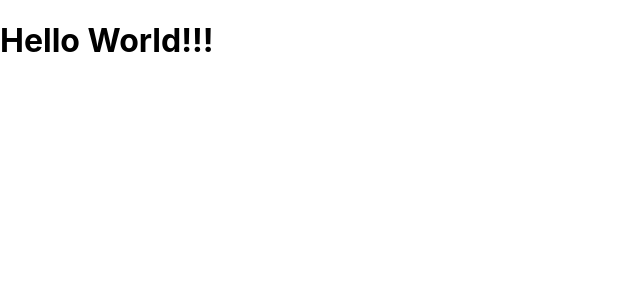
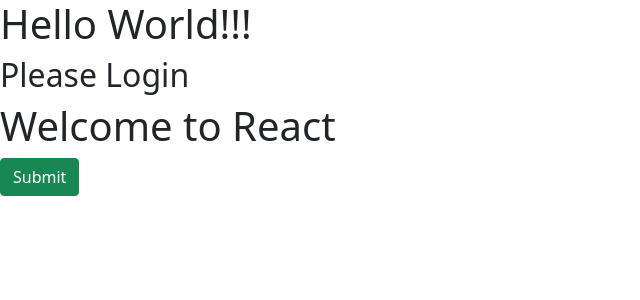
Before and after one commit to dkundra/my-app, a React (Create React App) app: page / in a window 1280 px wide. Shown: the top 300 px of the page, without its empty margins (0-640 px from the left). Built offline with nearby package versions, Linux system fonts and the light colour scheme.

Commit message:
bootstrap tested

```diff
--- a/package.json
+++ b/package.json
@@ -3,9 +3,11 @@
   "version": "0.1.0",
   "private": true,
   "dependencies": {
+    "@material-ui/core": "^4.12.3",
     "@testing-library/jest-dom": "^5.14.1",
     "@testing-library/react": "^11.2.7",
     "@testing-library/user-event": "^12.8.3",
+    "bootstrap": "^5.1.1",
     "react": "^17.0.2",
     "react-dom": "^17.0.2",
     "react-scripts": "4.0.3",
--- /dev/null
+++ b/src/AppBootstrap.js
@@ -0,0 +1,12 @@
+import React from 'react';
+import 'bootstrap/dist/css/bootstrap.min.css';
+
+class AppBootstrap extends React.Component {
+       render() {
+               return(<React.Fragment>
+                       <h1>Welcome to React</h1>
+                       <button className="btn btn-success">Submit</button>
+               </React.Fragment>)
+       }
+}
+export default AppBootstrap;
--- /dev/null
+++ b/src/Login.js
@@ -0,0 +1,19 @@
+import React from 'react';
+
+class Login extends React.Component {
+
+    render() {
+            let element = null;
+            let isLoggedIn = false
+            if(isLoggedIn) {
+                    element = <h2>Welcome Admin</h2>
+             }
+            else {
+                     element = <h2>Please Login</h2>
+            }
+            return (<React.Fragment>
+                    {element}
+            </React.Fragment>)
+    }
+}
+export default Login;
--- a/src/index.js
+++ b/src/index.js
@@ -3,10 +3,12 @@ import ReactDOM from 'react-dom';
 import './index.css';
 import App from './App';
 import reportWebVitals from './reportWebVitals';
+import Login from './Login';
+import AppBootstrap from './AppBootstrap';
 
 ReactDOM.render(
   <React.StrictMode>
-    <App />
+    <div><App /><Login/><AppBootstrap/></div>
   </React.StrictMode>,
   document.getElementById('root')
 );
```
Also changed, not shown: 1 other file (tests, documents, lock files or other folders).
